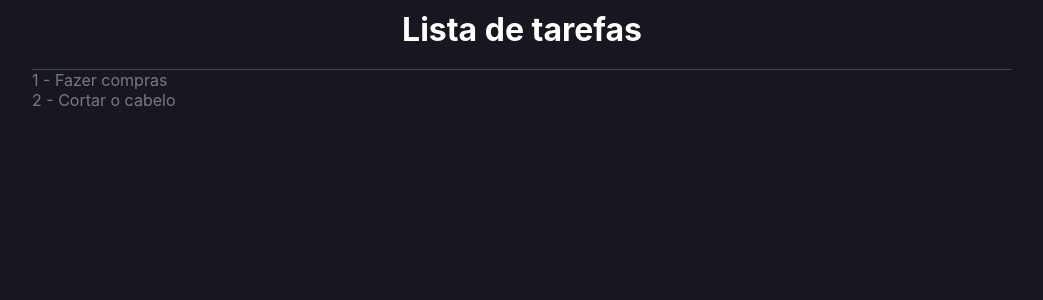
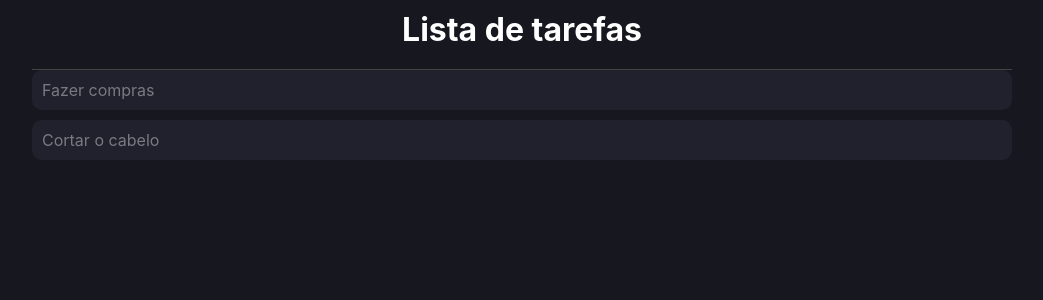
Before and after one commit to vandodev/Desafio-react, a React (Create React App) app in the folder todo/: page / in a window 1280 px wide. Shown: the top 300 px of the page, without its empty margins (118-1161 px from the left). Built offline with nearby package versions, Linux system fonts and the light colour scheme.

Commit message:
:bookmark: Criando component ListItem

```diff
--- a/todo/src/App.tsx
+++ b/todo/src/App.tsx
@@ -1,6 +1,7 @@
 import { useState } from "react";
 import * as C from "./App.styles";
 import { Item } from "./types/Item";
+import { ListItem } from "./components/ListItem";
 
 const App = () => {
   const [list, setList] = useState<Item[]>([
@@ -12,9 +13,7 @@ const App = () => {
       <C.Area>
         <C.Header>Lista de tarefas</C.Header>
         {list.map((item, index) => (
-          <div>
-            {item.id} - {item.name}
-          </div>
+          <ListItem key={index} item={item} />
         ))}
       </C.Area>
     </C.Container>
--- /dev/null
+++ b/todo/src/components/ListItem/index.tsx
@@ -0,0 +1,14 @@
+import * as C from "./styles";
+import { Item } from "../../types/Item";
+
+type Props = {
+  item: Item;
+};
+
+export const ListItem = ({ item }: Props) => {
+  return (
+    <C.Container done={item.done}>
+      <label>{item.name}</label>
+    </C.Container>
+  );
+};
--- /dev/null
+++ b/todo/src/components/ListItem/styles.ts
@@ -0,0 +1,18 @@
+import styled from "styled-components";
+
+type ContainerProps = {
+  done: boolean;
+};
+
+export const Container = styled.div(
+  ({ done }: ContainerProps) =>
+    `
+    display: flex;
+    background-color: #20212C;
+    padding: 10px;
+    border-radius: 10px;
+    margin-bottom: 10px;
+    align-items: center;
+
+`
+);
```
